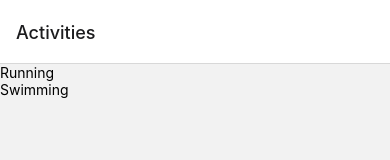
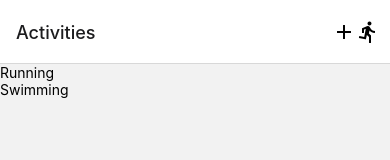
Before and after one commit to Liting-Zhou/assignmentTwo, a React Native app: screen /Home in a window 390 px wide. Shown: the top 160 px of the page. Built offline with nearby package versions, Linux system fonts and the light colour scheme.

Commit message:
add icons to the upperRight of Activities and Diet screens

```diff
--- a/screens/Home.js
+++ b/screens/Home.js
@@ -1,4 +1,4 @@
-import { StyleSheet, Text, View } from "react-native";
+import { StyleSheet, Text, View, Pressable } from "react-native";
 import React from "react";
 import { createBottomTabNavigator } from "@react-navigation/bottom-tabs";
 // import { FontAwesome6 } from "@expo/vector-icons";
@@ -19,6 +19,14 @@ export default function Home() {
           tabBarIcon: ({ color, size }) => (
             <MaterialIcons name="directions-run" size={size} color={color} />
           ),
+          headerRight: () => (
+            <Pressable onPress={() => alert("Button with two icons pressed!")}>
+              <View style={{ flexDirection: "row", marginRight: 10 }}>
+                <MaterialIcons name="add" size={24} color="black" />
+                <MaterialIcons name="directions-run" size={24} color="black" />
+              </View>
+            </Pressable>
+          ),
         }}
       />
       <Tab.Screen
@@ -27,6 +35,14 @@ export default function Home() {
         options={{
           tabBarIcon: ({ color, size }) => (
             <MaterialIcons name="fastfood" size={size} color={color} />
+          ),
+          headerRight: () => (
+            <Pressable onPress={() => alert("Button with two icons pressed!")}>
+              <View style={{ flexDirection: "row", marginRight: 10 }}>
+                <MaterialIcons name="add" size={24} color="black" />
+                <MaterialIcons name="fastfood" size={24} color="black" />
+              </View>
+            </Pressable>
           ),
         }}
       />
```
Also changed, not shown: screens/AddActivity.js (added, +12 -0 lines).
